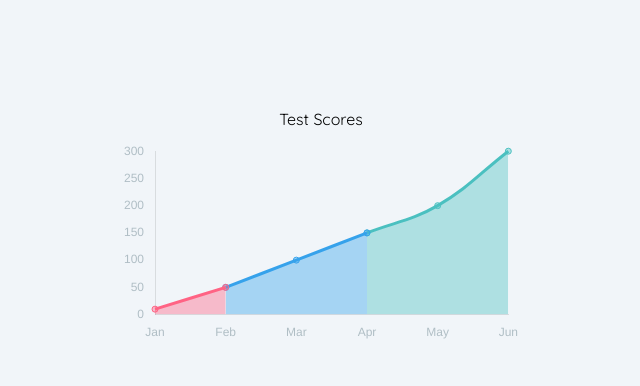
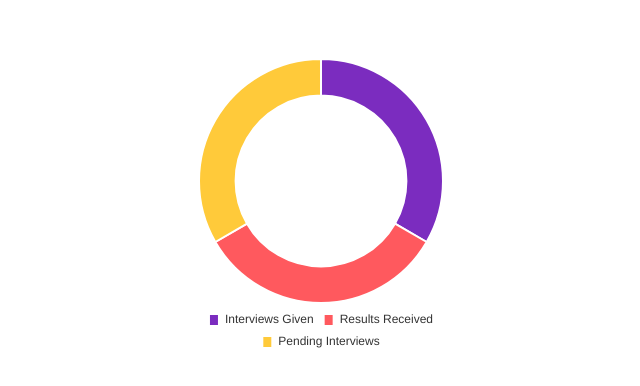
Before and after one commit to RyomenDev/UI-components, a React (Vite) app: page / in a window 1280 px wide. Shown: the part 192-578 px from the top of the page, without its empty margins (319-959 px from the left). Built offline with nearby package versions, Linux system fonts and the light colour scheme.

Commit message:
DonutChart

```diff
--- a/package.json
+++ b/package.json
@@ -10,6 +10,7 @@
     "preview": "vite preview"
   },
   "dependencies": {
+    "chart.js": "^4.4.7",
     "react": "^18.3.1",
     "react-chartjs-2": "^5.3.0",
     "react-dom": "^18.3.1",
--- a/src/App.jsx
+++ b/src/App.jsx
@@ -13,7 +13,7 @@ import {
   Button2B,
   //
   LineAreaChart,
-//   DonutChart,
+  DonutChart,
 } from "./components";
 
 function App() {
@@ -32,8 +32,8 @@ function App() {
       {/* <Button2A /> */}
       {/* <Button2B /> */}
 
-      <LineAreaChart />
-      {/* <DonutChart /> */}
+      {/* <LineAreaChart /> */}
+      <DonutChart />
     </>
   );
 }
--- /dev/null
+++ b/src/components/Graphs/DonutChart.jsx
@@ -0,0 +1,48 @@
+import { Chart as ChartJS, ArcElement, Tooltip, Legend } from "chart.js";
+import { Doughnut } from "react-chartjs-2";
+
+// Register chart components
+ChartJS.register(ArcElement, Tooltip, Legend);
+
+const DonutChart = () => {
+  const data = {
+    labels: ["Interviews Given", "Results Received", "Pending Interviews"],
+    datasets: [
+      {
+        data: [234, 234, 234],
+        backgroundColor: ["#7B2CBF", "#FF595E", "#FFCA3A"],
+        hoverBackgroundColor: ["#6A21A7", "#E04850", "#E2B32E"],
+      },
+    ],
+  };
+
+  const options = {
+    responsive: true,
+    maintainAspectRatio: false,
+    cutout: "70%", // Creates the donut effect
+    plugins: {
+      tooltip: { enabled: true },
+      legend: {
+        display: true,
+        position: "bottom",
+        align: "center",
+        fullSize: true,
+        labels: {
+          color: "#333",
+          font: { size: 12 },
+          boxWidth: 10, // Adjust the size of the legend box
+        },
+      },
+    },
+  };
+
+  return (
+    <div className="bg-white h-screen flex justify-center items-center">
+      <div style={{ width: "300px", height: "300px" }}>
+        <Doughnut data={data} options={options} />
+      </div>
+    </div>
+  );
+};
+
+export default DonutChart;
--- a/src/components/index.jsx
+++ b/src/components/index.jsx
@@ -12,7 +12,7 @@ import Button2B from "./Buttons/Button2/Button2B.jsx";
 import Button2A from "./Buttons/Button2/Button2A.jsx";
 //
 import LineAreaChart from "./Graphs/LineAreaChart.jsx";
-// import DonutChart from "./Graphs/DonutChart.jsx";
+import DonutChart from "./Graphs/DonutChart.jsx";
 
 export {
   Login1A,
@@ -29,5 +29,5 @@ export {
   Button2B,
   //
   LineAreaChart,
-//   DonutChart,
+  DonutChart,
 };
```
Also changed, not shown: 1 other file (tests, documents, lock files or other folders).
